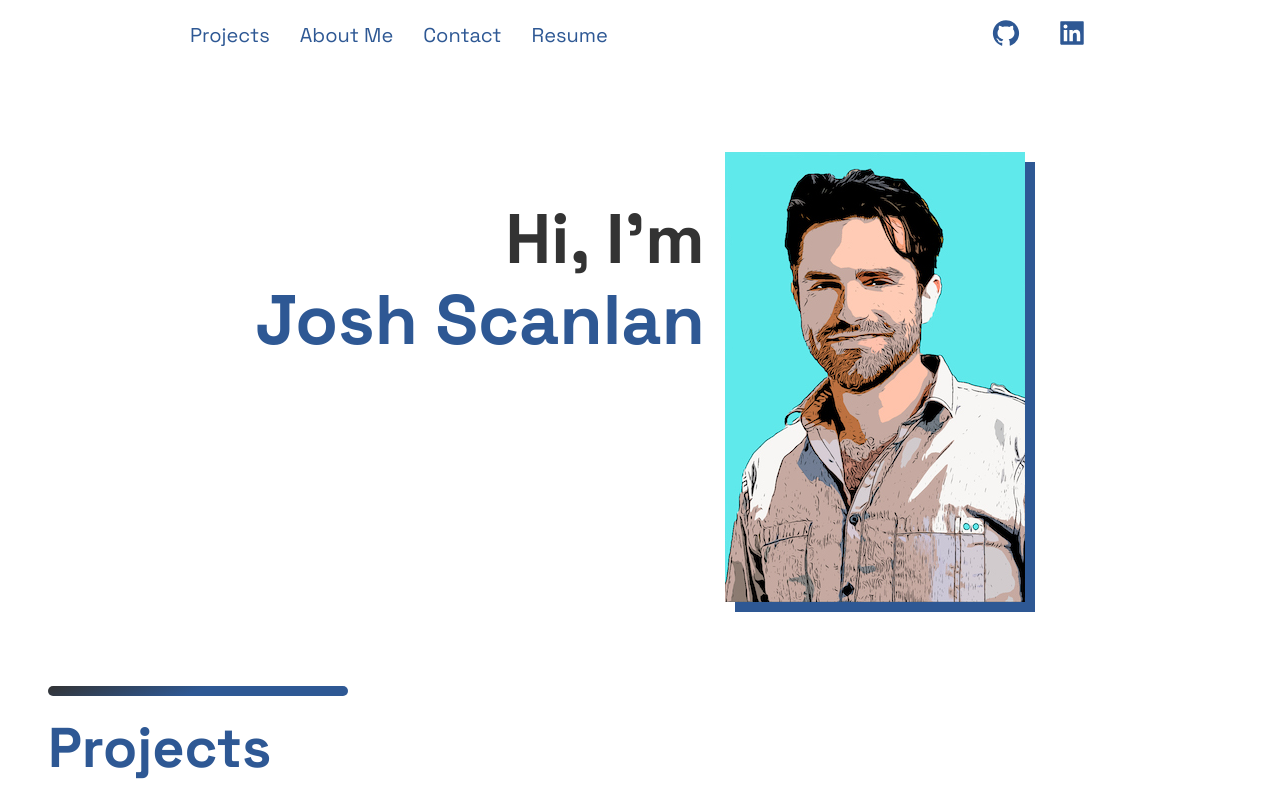
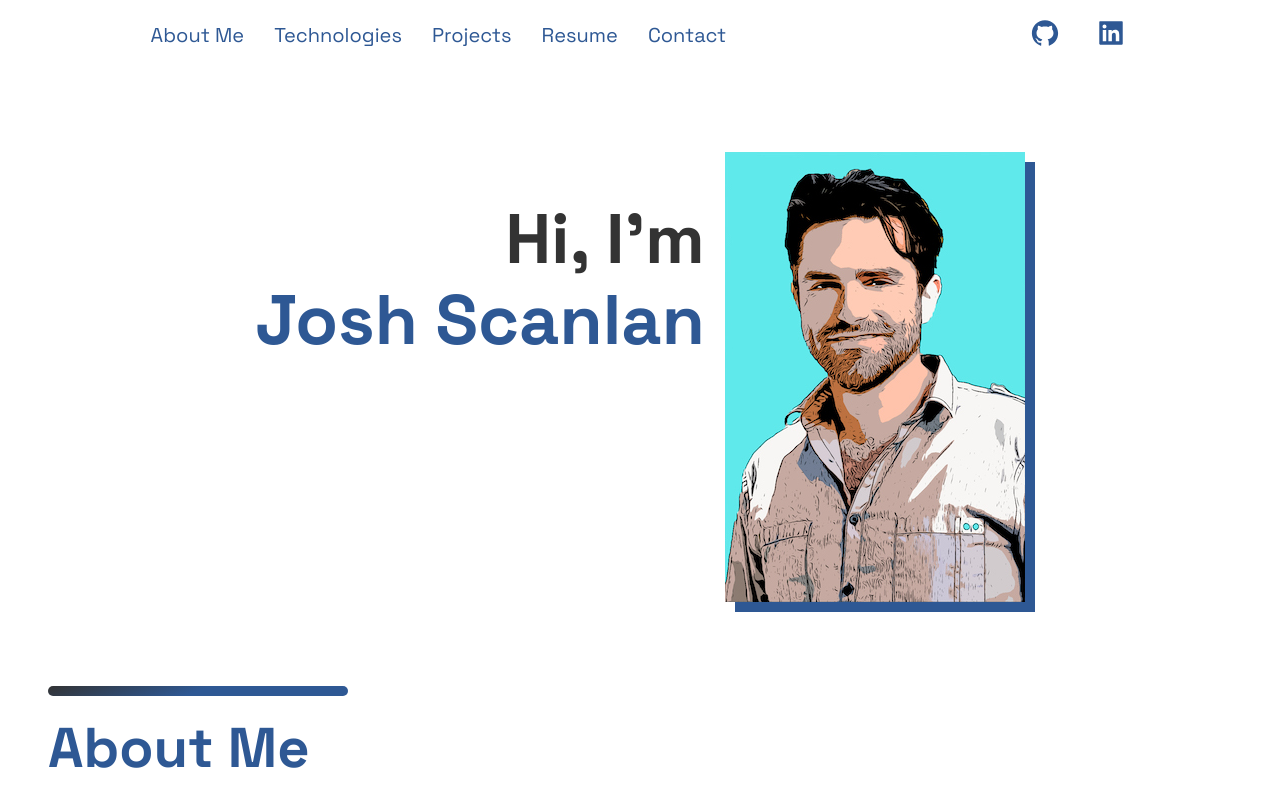
Before and after one commit to joshuascan/personal-portfolio, a Next.js app: page / in a window 1280 px wide. Shown: the top 800 px of the page. Built offline with nearby package versions, Linux system fonts and the light colour scheme.

Commit message:
rearranges order of sections

```diff
--- a/src/components/Header/Header.js
+++ b/src/components/Header/Header.js
@@ -7,23 +7,28 @@ const Header = () => (
   <Container>
     <Div1>
       <li>
+        <Link href="#about" passHref>
+          <NavLink>About Me</NavLink>
+        </Link>
+      </li>
+      <li>
+        <Link href="#technologies" passHref>
+          <NavLink>Technologies</NavLink>
+        </Link>
+      </li>
+      <li>
         <Link href="#projects" passHref>
           <NavLink>Projects</NavLink>
         </Link>
       </li>
       <li>
-        <Link href="#about" passHref>
-          <NavLink>About Me</NavLink>
+        <Link href="#resume" passHref>
+          <NavLink>Resume</NavLink>
         </Link>
       </li>
       <li>
         <Link href="#contact" passHref>
           <NavLink>Contact</NavLink>
-        </Link>
-      </li>
-      <li>
-        <Link href="#resume" passHref>
-          <NavLink>Resume</NavLink>
         </Link>
       </li>
     </Div1>
--- a/src/pages/index.js
+++ b/src/pages/index.js
@@ -8,9 +8,9 @@ export default function Home() {
   return (
     <Layout>
       <Hero />
-      <Projects />
       <AboutMe />
       <Technologies />
+      <Projects />
     </Layout>
   );
 }
```
